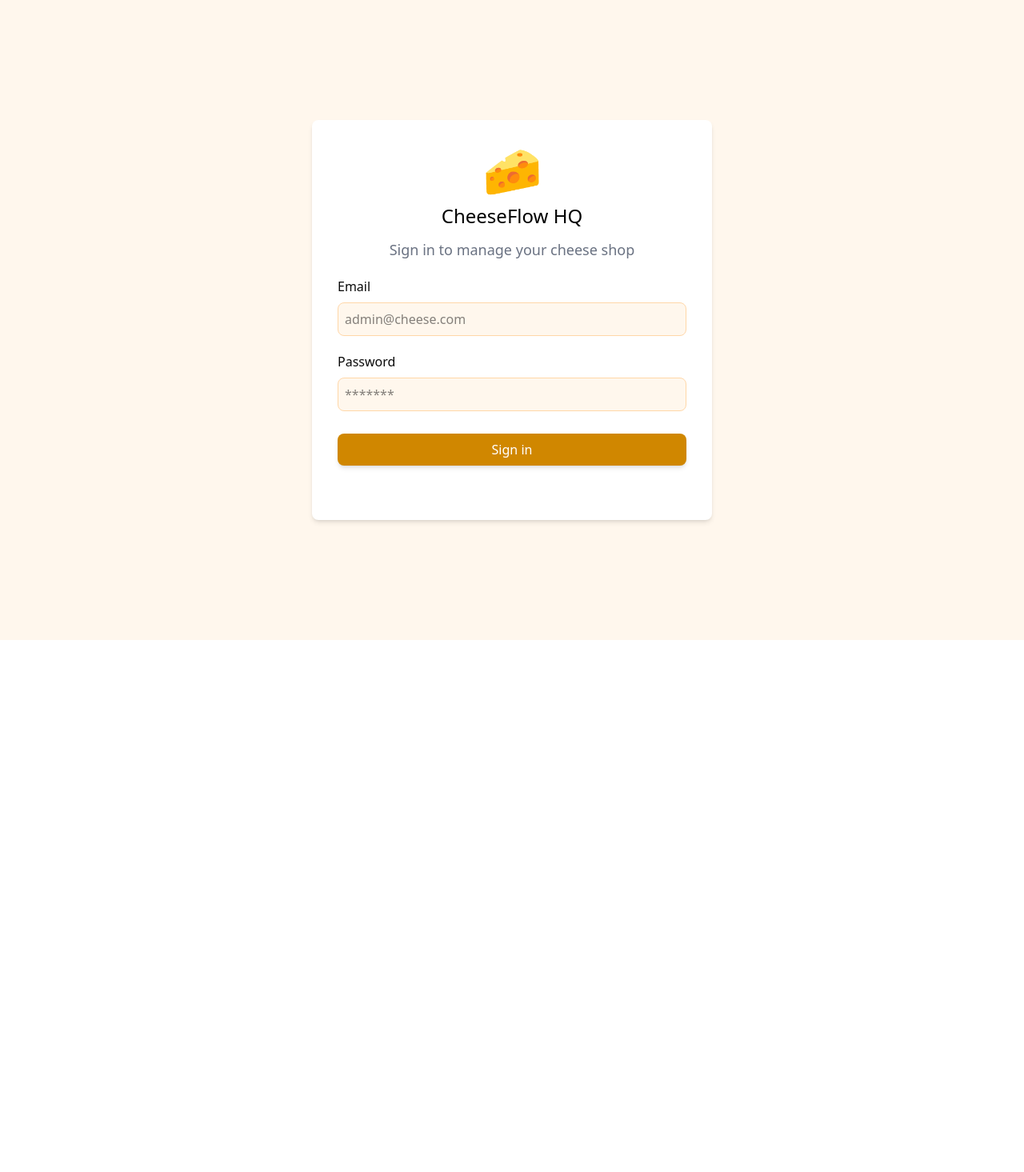
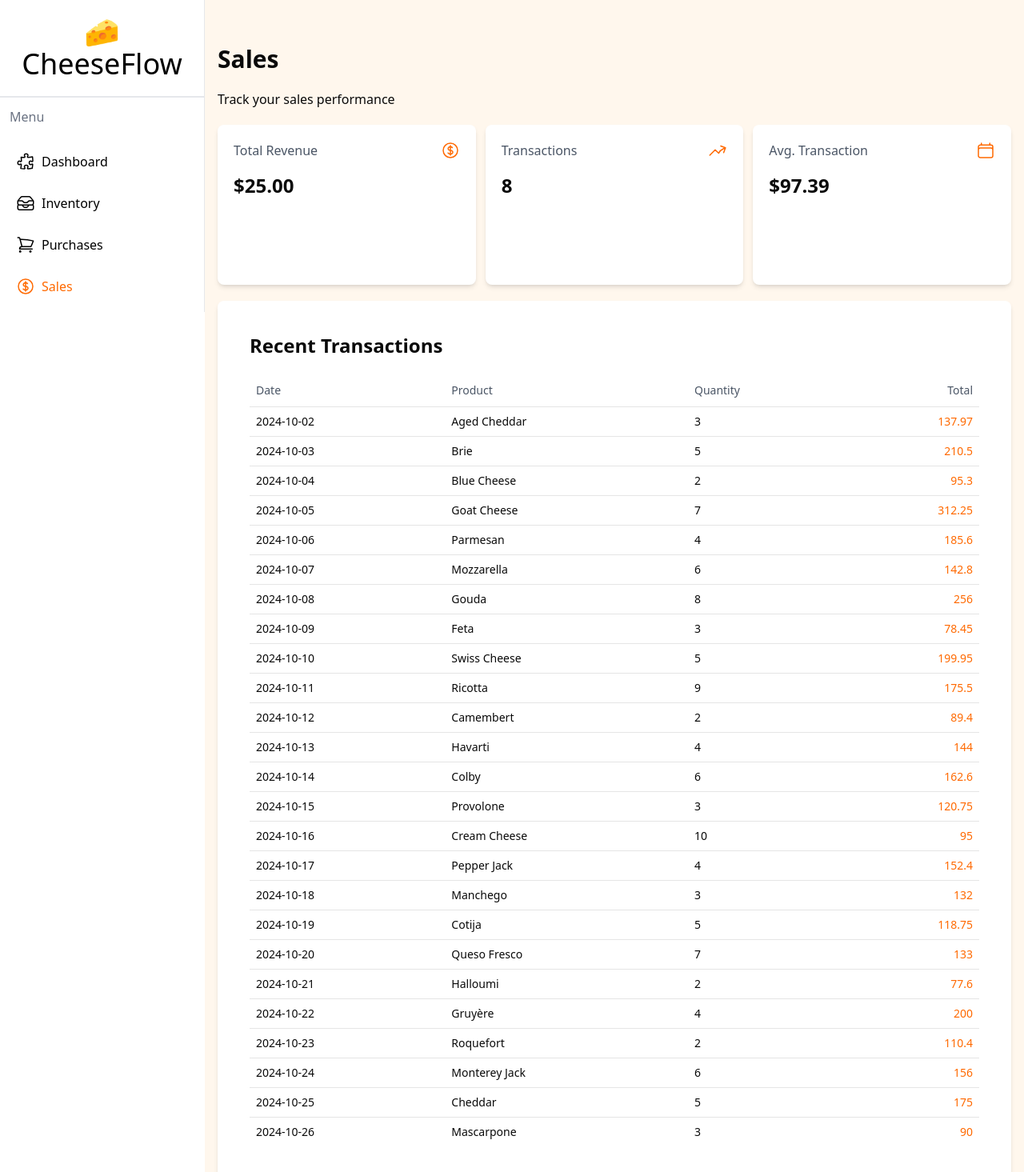
Before and after one commit to armandoherrera125/chesse-frontend, a React (Vite) app: page /sales in a window 1280 px wide. Before the commit this address led to /auth/login. Shown: the top 1465 px of the page at 80% size. Before the commit the page ends 800 px from the top, so only its background shows below. Built offline with nearby package versions, Linux system fonts and the light colour scheme.

Commit message:
sales/feature completed, pagination could be added in a future

```diff
--- a/src/auth/features/authSlice.ts
+++ b/src/auth/features/authSlice.ts
@@ -9,7 +9,7 @@ export interface AuthState {
 }
 
 const initialState: AuthState = {
-    status: 'not-authenticated',
+    status: 'authenticated',
     uid: null,
     email: null,
     displayName: null,
--- a/src/chesse/pages/SalesPage.tsx
+++ b/src/chesse/pages/SalesPage.tsx
@@ -1,5 +1,99 @@
+import { Table, TableBody, TableCell, TableHead, TableHeader, TableRow } from "@/components/ui/table"
+import { ArrowTrendingUpIcon, CalendarIcon, CurrencyDollarIcon } from "@heroicons/react/24/outline"
+
+
+const salesData = [
+    { id: 1, date: "2024-10-02", product: "Aged Cheddar", quantity: 3, total: 137.97 },
+    { id: 2, date: "2024-10-03", product: "Brie", quantity: 5, total: 210.50 },
+    { id: 3, date: "2024-10-04", product: "Blue Cheese", quantity: 2, total: 95.30 },
+    { id: 4, date: "2024-10-05", product: "Goat Cheese", quantity: 7, total: 312.25 },
+    { id: 5, date: "2024-10-06", product: "Parmesan", quantity: 4, total: 185.60 },
+    { id: 6, date: "2024-10-07", product: "Mozzarella", quantity: 6, total: 142.80 },
+    { id: 7, date: "2024-10-08", product: "Gouda", quantity: 8, total: 256.00 },
+    { id: 8, date: "2024-10-09", product: "Feta", quantity: 3, total: 78.45 },
+    { id: 9, date: "2024-10-10", product: "Swiss Cheese", quantity: 5, total: 199.95 },
+    { id: 10, date: "2024-10-11", product: "Ricotta", quantity: 9, total: 175.50 },
+    { id: 11, date: "2024-10-12", product: "Camembert", quantity: 2, total: 89.40 },
+    { id: 12, date: "2024-10-13", product: "Havarti", quantity: 4, total: 144.00 },
+    { id: 13, date: "2024-10-14", product: "Colby", quantity: 6, total: 162.60 },
+    { id: 14, date: "2024-10-15", product: "Provolone", quantity: 3, total: 120.75 },
+    { id: 15, date: "2024-10-16", product: "Cream Cheese", quantity: 10, total: 95.00 },
+    { id: 16, date: "2024-10-17", product: "Pepper Jack", quantity: 4, total: 152.40 },
+    { id: 17, date: "2024-10-18", product: "Manchego", quantity: 3, total: 132.00 },
+    { id: 18, date: "2024-10-19", product: "Cotija", quantity: 5, total: 118.75 },
+    { id: 19, date: "2024-10-20", product: "Queso Fresco", quantity: 7, total: 133.00 },
+    { id: 20, date: "2024-10-21", product: "Halloumi", quantity: 2, total: 77.60 },
+    { id: 21, date: "2024-10-22", product: "Gruyère", quantity: 4, total: 200.00 },
+    { id: 22, date: "2024-10-23", product: "Roquefort", quantity: 2, total: 110.40 },
+    { id: 23, date: "2024-10-24", product: "Monterey Jack", quantity: 6, total: 156.00 },
+    { id: 24, date: "2024-10-25", product: "Cheddar", quantity: 5, total: 175.00 },
+    { id: 25, date: "2024-10-26", product: "Mascarpone", quantity: 3, total: 90.00 }
+];
+
+
+
+
+
+
 export const SalesPage = () => {
     return (
-        <div>SalesPage</div>
+        <div className="flex flex-col gap-5 md:mt-10 justify-center items-center md:justify-start md:items-start">
+            <h1 className="font-bold text-3xl">Sales</h1>
+            <h2>Track your sales performance</h2>
+            <div className="grid grid-cols-1 md:grid-cols-3 w-full gap-3">
+                <div className="bg-white w-full min-h-[200px] rounded-md shadow-md overflow-hidden p-5 flex flex-col gap-4">
+                    <div className="flex flex-row justify-between items-center w-full">
+                        <h5 className="text-gray-600 font-medium">Total Revenue</h5>
+                        <CurrencyDollarIcon className="h-6 w-6 text-orange-500" />
+                    </div>
+                    <h1 className="font-bold text-2xl">$25.00</h1>
+                </div>
+
+
+                <div className="bg-white w-full min-h-[200px] rounded-md shadow-md overflow-hidden p-5 flex flex-col gap-4">
+                    <div className="flex flex-row justify-between items-center w-full">
+                        <h5 className="text-gray-600 font-medium">Transactions</h5>
+                        <ArrowTrendingUpIcon className="h-6 w-6 text-orange-500" />
+                    </div>
+                    <h1 className="font-bold text-2xl">8</h1>
+                </div>
+
+
+                <div className="bg-white w-full min-h-[200px] rounded-md shadow-md overflow-hidden p-5 flex flex-col gap-4">
+                    <div className="flex flex-row justify-between items-center w-full">
+                        <h5 className="text-gray-600 font-medium">Avg. Transaction</h5>
+                        <CalendarIcon className="h-6 w-6 text-orange-500" />
+                    </div>
+                    <h1 className="font-bold text-2xl">$97.39</h1>
+                </div>
+
+            </div>
+
+
+
+            <div className="w-full bg-white p-10 rounded-md shadow-md">
+                <h1 className="mb-5 font-bold text-2xl">Recent Transactions</h1>
+                <Table>
+                    <TableHeader>
+                        <TableRow>
+                            <TableHead className="text-gray-600 font-medium">Date</TableHead>
+                            <TableHead className="text-gray-600 font-medium">Product</TableHead>
+                            <TableHead className="text-gray-600 font-medium">Quantity</TableHead>
+                            <TableHead className="text-right text-gray-600 font-medium">Total</TableHead>
+                        </TableRow>
+                    </TableHeader>
+                    <TableBody>
+                        {salesData.map((sale) => (
+                            <TableRow key={sale.id}>
+                                <TableCell className="font-medium">{sale.date}</TableCell>
+                                <TableCell>{sale.product}</TableCell>
+                                <TableCell>{sale.quantity}</TableCell>
+                                <TableCell className="text-right text-orange-500">{sale.total}</TableCell>
+                            </TableRow>
+                        ))}
+                    </TableBody>
+                </Table>
+            </div>
+        </div>
     )
 }
```
